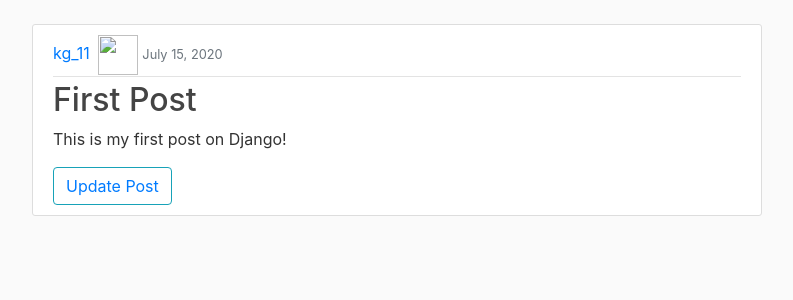
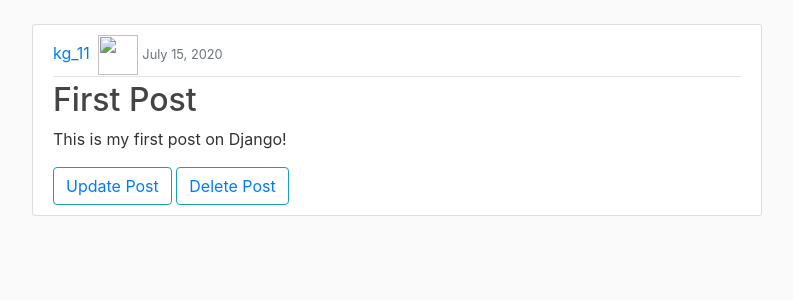
Before and after one commit to tracer11/django_blog, a Django app: page /post/1/ in a window 1280 px wide. Shown: the part 56-356 px from the top of the page, without its empty margins (243-1036 px from the left). Run offline with Django 3.2, Linux system fonts and the light colour scheme; data comes from the database, SQL or seed files in the repository; some libraries are stand-ins or nearby versions.

Commit message:
added delete post functionality

```diff
--- a/blog/templates/blog/detail.html
+++ b/blog/templates/blog/detail.html
@@ -9,6 +9,7 @@
         <h2 class="article-title">{{ object.title }}</h2>
         <p class="article-content">{{ object.content }}</p>
         <button class="btn btn-outline-info"><a href="{% url 'blog-update' post.id %}">Update Post</a></button>
+        <button class="btn btn-outline-info"><a href="{% url 'blog-delete' post.id %}">Delete Post</a></button>
       </div>
     </article>
 {% endblock content %}
--- a/blog/urls.py
+++ b/blog/urls.py
@@ -1,10 +1,11 @@
 from django.urls import path
 from . import views
-from .views import PostListView, PostDetailView, PostCreateView, PostUpdateView
+from .views import PostListView, PostDetailView, PostCreateView, PostUpdateView, PostDeleteView
 
 urlpatterns = [
     path('', PostListView.as_view(), name='blog-home'),
     path('post/<int:pk>/', PostDetailView.as_view(), name='blog-detail'),
     path('create/', PostCreateView.as_view(), name='blog-create'),
     path('update/<int:pk>', PostUpdateView.as_view(), name='blog-update'),
+    path('delete/<int:pk>', PostDeleteView.as_view(), name='blog-delete'),
 ]
--- a/blog/views.py
+++ b/blog/views.py
@@ -1,5 +1,6 @@
 from django.shortcuts import render
-from django.views.generic import (ListView, DetailView, CreateView, UpdateView)
+from django.urls import reverse_lazy
+from django.views.generic import (ListView, DetailView, CreateView, UpdateView, DeleteView)
 from django.contrib.auth.mixins import LoginRequiredMixin, UserPassesTestMixin
 from .models import Post
 
@@ -33,3 +34,15 @@ class PostUpdateView(UserPassesTestMixin, LoginRequiredMixin, UpdateView):
         return True
       else:
         return False
+
+class PostDeleteView(LoginRequiredMixin, UserPassesTestMixin, DeleteView):
+    model = Post
+
+    success_url = reverse_lazy('blog-home')
+
+    def test_func(self):
+      post = self.get_object()
+      if self.request.user == post.author:
+        return True
+      else:
+        return False
```
